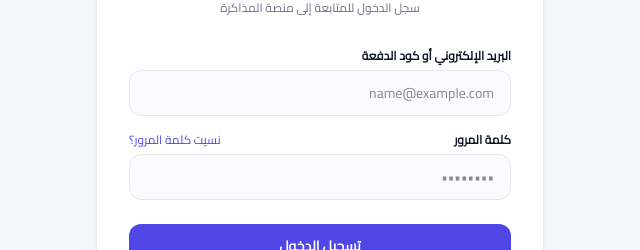
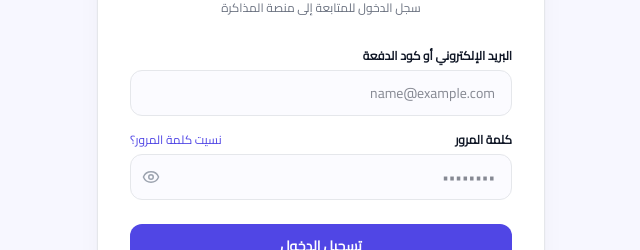
Before and after one commit to ahmadabdallahh/it-learning-app, a Next.js app: page /login in a window 1280 px wide. Shown: the part 312-562 px from the top of the page, without its empty margins (429-1069 px from the left). Built offline with nearby package versions, Linux system fonts and the light colour scheme.

Commit message:
feat: add password reveal toggle to shared Field
Password fields render an inline-end eye button switching
password/text with aria-pressed and Arabic labels, so login and
register get it with no call-site changes. Document the pattern in
DESIGN.md.

```diff
--- a/app/_components/auth.tsx
+++ b/app/_components/auth.tsx
@@ -1,6 +1,8 @@
-import { useId, type InputHTMLAttributes, type ReactNode } from "react";
+"use client";
+
+import { useId, useState, type InputHTMLAttributes, type ReactNode } from "react";
 import Link from "next/link";
-import { ArrowRight } from "lucide-react";
+import { ArrowRight, Eye, EyeOff } from "lucide-react";
 
 /* Shared shell + controls for the auth pages (login / register / verify-otp /
    forget-password). Every value consumes the design tokens from
@@ -108,8 +110,11 @@ type FieldProps = InputHTMLAttributes<HTMLInputElement> & {
   aside?: ReactNode;
 };
 
-export function Field({ label, aside, ...inputProps }: FieldProps) {
+export function Field({ label, aside, type, ...inputProps }: FieldProps) {
   const fieldId = useId();
+  const [visible, setVisible] = useState(false);
+  // Password fields get a reveal toggle; anything else renders plain.
+  const isPassword = type === "password";
   return (
     <div>
       {aside ? (
@@ -130,11 +135,32 @@ export function Field({ label, aside, ...inputProps }: FieldProps) {
           {label}
         </label>
       )}
-      <input
-        id={fieldId}
-        {...inputProps}
-        className="w-full rounded-control border border-line bg-canvas/50 px-4 py-3 text-sm focus:border-primary focus:outline-none"
-      />
+      <div className={isPassword ? "relative" : undefined}>
+        <input
+          id={fieldId}
+          type={isPassword ? (visible ? "text" : "password") : type}
+          {...inputProps}
+          className={`w-full rounded-control border border-line bg-canvas/50 px-4 py-3 text-sm focus:border-primary focus:outline-none ${
+            isPassword ? "pe-11" : ""
+          }`}
+        />
+        {isPassword ? (
+          <button
+            type="button"
+            onClick={() => setVisible((value) => !value)}
+            aria-pressed={visible}
+            aria-label={visible ? "إخفاء كلمة المرور" : "إظهار كلمة المرور"}
+            title={visible ? "إخفاء كلمة المرور" : "إظهار كلمة المرور"}
+            className="absolute end-3 top-1/2 -translate-y-1/2 text-ink-faint transition-colors hover:text-primary"
+          >
+            {visible ? (
+              <EyeOff size={18} aria-hidden="true" />
+            ) : (
+              <Eye size={18} aria-hidden="true" />
+            )}
+          </button>
+        ) : null}
+      </div>
     </div>
   );
 }
```
Also changed, not shown: 1 other file (tests, documents, lock files or other folders).
